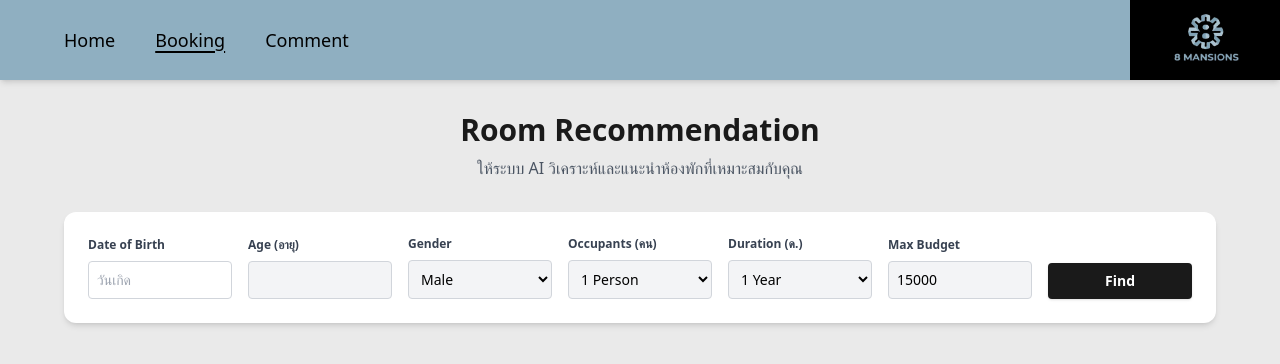
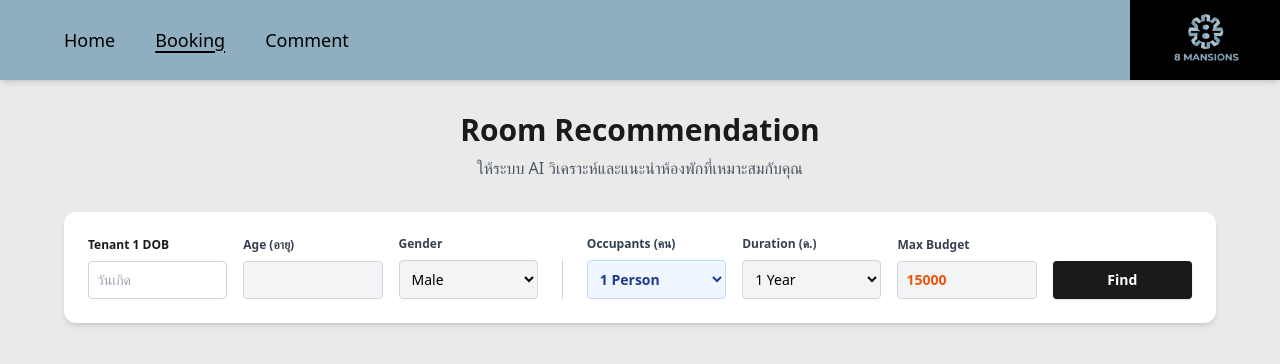
Before and after one commit to Ramza2547/8mansions-backend, a React (Vite) app in the folder tenant/: page /recommend-room in a window 1280 px wide. Shown: the top 364 px of the page. Built offline with nearby package versions, Linux system fonts and the light colour scheme.

Commit message:
Cold start

```diff
--- a/tenant/src/RecommendRoom.jsx
+++ b/tenant/src/RecommendRoom.jsx
@@ -14,29 +14,40 @@ function RecommendRoom() {
 
   const getInitialData = () => {
     let initialBirthDate = null;
+    let initialBirthDate2 = null;
     let initialAge = '';
+    let initialAge2 = '';
+
+    const currentYear = new Date().getFullYear();
 
     if (guestFormData && guestFormData.date_of_birth) {
       const [d, m, y] = guestFormData.date_of_birth.split('/');
       initialBirthDate = new Date(y, m - 1, d);
+      initialAge = currentYear - parseInt(y, 10);
+    }
 
-      const currentYear = new Date().getFullYear();
-      const birthYear = parseInt(y, 10);
-      initialAge = currentYear - birthYear;
+    if (guestFormData && guestFormData.date_of_birth_2) {
+      const [d2, m2, y2] = guestFormData.date_of_birth_2.split('/');
+      initialBirthDate2 = new Date(y2, m2 - 1, d2);
+      initialAge2 = currentYear - parseInt(y2, 10);
     }
-    return { initialBirthDate, initialAge };
+
+    return { initialBirthDate, initialBirthDate2, initialAge, initialAge2 };
   };
 
-  const { initialBirthDate, initialAge } = getInitialData();
+  const { initialBirthDate, initialBirthDate2, initialAge, initialAge2 } = getInitialData();
 
   const [birthDate, setBirthDate] = useState(initialBirthDate);
-  // 🎯 เพิ่ม occupants และ duration เป็นตัวกรอง
+  const [birthDate2, setBirthDate2] = useState(initialBirthDate2); // 🎯 เพิ่ม State วันเกิดคนที่ 2
+
   const [formData, setFormData] = useState({
     age: initialAge,
     gender: 0,
     budget: 15000,
     occupants: hasSecondTenant ? 2 : 1,
-    duration: parseInt(leaseDuration)
+    duration: parseInt(leaseDuration),
+    age2: initialAge2,
+    gender2: 1
   });
 
   const [rooms, setRooms] = useState([]);
@@ -52,6 +63,18 @@ function RecommendRoom() {
       setFormData({ ...formData, age: calculatedAge });
     } else {
       setFormData({ ...formData, age: '' });
+    }
+  };
+
+  // 🎯 เพิ่มฟังก์ชันจัดการปฏิทินคนที่ 2
+  const handleDateChange2 = (date) => {
+    setBirthDate2(date);
+    if (date) {
+      const currentYear = new Date().getFullYear();
+      const calculatedAge = currentYear - date.getFullYear();
+      setFormData({ ...formData, age2: calculatedAge });
+    } else {
+      setFormData({ ...formData, age2: '' });
     }
   };
 
@@ -78,8 +101,9 @@ function RecommendRoom() {
   };
 
   const clearFilters = () => {
-    setFormData({ age: '', gender: 0, budget: 15000, occupants: 1, duration: 12 });
+    setFormData({ age: '', gender: 0, budget: 15000, occupants: 1, duration: 12, age2: '', gender2: 1 });
     setBirthDate(null);
+    setBirthDate2(null);
     setRooms([]);
     setAiPrediction(null);
     setHasSearched(false);
@@ -90,7 +114,7 @@ function RecommendRoom() {
       state: {
         formData: guestFormData,
         duration: leaseDuration,
-        hasSecondTenant: hasSecondTenant,
+        hasSecondTenant: formData.occupants === 2, // 🎯 อัปเดตตามที่กดในหน้า AI
         roomDetails: selectedRoom
       }
     });
@@ -113,17 +137,18 @@ function RecommendRoom() {
 
       <div className="flex-1 p-4 sm:p-8 flex flex-col items-center">
         <div className="text-center mb-8">
-          {/* 🎯 ถอดคำว่า Smart ออก เหลือแค่นี้ครับ */}
           <h1 className="text-2xl sm:text-3xl font-extrabold text-[#1A1A1A]">Room Recommendation</h1>
           <p className="text-gray-600 mt-2">ให้ระบบ AI วิเคราะห์และแนะนำห้องพักที่เหมาะสมกับคุณ</p>
         </div>
 
-        {/* 🎯 ปรับให้กว้างขึ้น เพื่อวางตัวกรอง 5 ช่องให้พอดี */}
         <div className="bg-white p-6 rounded-xl shadow-md w-full max-w-6xl mb-8">
-          <form onSubmit={handleSearch} className="flex flex-col sm:flex-row gap-4 items-end">
+          <form onSubmit={handleSearch} className="flex flex-col gap-4">
+
+            {/* 🎯 แถวแรก: Tenant 1 และ ข้อมูลห้องที่ใช้ร่วมกัน */}
+            <div className="flex flex-col sm:flex-row gap-4 items-end">
 
               <div className="w-full sm:w-1/6">
-              <label className="block text-gray-700 font-bold mb-2 text-xs">Date of Birth</label>
+                <label className="block text-[#1A1A1A] font-bold mb-2 text-xs">Tenant 1 DOB</label>
                 <DatePicker selected={birthDate} onChange={handleDateChange} dateFormat="dd/MM/yyyy" placeholderText="วันเกิด" showMonthDropdown showYearDropdown dropdownMode="select" yearDropdownItemNumber={100} scrollableYearDropdown maxDate={new Date()} className="w-full p-2 bg-white border border-gray-300 rounded focus:ring-2 focus:ring-[#8FAFC1] outline-none text-sm" wrapperClassName="w-full"/>
               </div>
 
@@ -140,10 +165,12 @@ function RecommendRoom() {
                 </select>
               </div>
 
-            {/* 🎯 เพิ่มตัวกรอง Occupants และ Duration */}
+              {/* เส้นแบ่งสายตาบางๆ */}
+              <div className="hidden sm:block h-10 border-l border-gray-300 mx-2"></div>
+
               <div className="w-full sm:w-1/6">
-              <label className="block text-gray-700 font-bold mb-2 text-xs">Occupants (คน)</label>
-              <select name="occupants" value={formData.occupants} onChange={handleChange} className="w-full p-2 bg-gray-100 border border-gray-300 rounded focus:ring-2 focus:ring-[#8FAFC1] outline-none cursor-pointer text-sm">
+                <label className="block text-[#2C3E50] font-bold mb-2 text-xs">Occupants (คน)</label>
+                <select name="occupants" value={formData.occupants} onChange={handleChange} className="w-full p-2 bg-blue-50 border border-blue-200 rounded focus:ring-2 focus:ring-[#8FAFC1] outline-none cursor-pointer text-sm font-bold text-blue-900">
                   <option value={1}>1 Person</option>
                   <option value={2}>2 Persons</option>
                 </select>
@@ -158,27 +185,60 @@ function RecommendRoom() {
                 </select>
               </div>
 
-            <div className="w-full sm:w-1/6">
-              <label className="block text-gray-700 font-bold mb-2 text-xs">Max Budget</label>
-              <input type="number" name="budget" value={formData.budget} onChange={handleChange} className="w-full p-2 bg-gray-100 border border-gray-300 rounded focus:ring-2 focus:ring-[#8FAFC1] outline-none text-sm" />
+              <div className="w-full sm:w-1/6 flex flex-col gap-2">
+                <label className="block text-gray-700 font-bold text-xs">Max Budget</label>
+                <input type="number" name="budget" value={formData.budget} onChange={handleChange} className="w-full p-2 bg-gray-100 border border-gray-300 rounded focus:ring-2 focus:ring-[#8FAFC1] outline-none text-sm font-bold text-orange-600" />
               </div>
 
-            <div className="w-full sm:w-1/6 flex gap-2">
-              <button type="submit" disabled={isLoading} className="w-full bg-[#1A1A1A] hover:bg-gray-800 text-white font-bold py-2 rounded shadow transition-colors flex justify-center items-center text-sm">
+              <div className="w-full sm:w-1/6 flex items-end">
+                <button type="submit" disabled={isLoading} className="w-full bg-[#1A1A1A] hover:bg-gray-800 text-white font-bold py-2 rounded shadow transition-colors flex justify-center items-center text-sm h-[38px]">
                   {isLoading ? <span className="animate-spin h-4 w-4 border-2 border-white border-t-transparent rounded-full"></span> : 'Find'}
                 </button>
               </div>
+            </div>
+
+            {/* 🎯 แถวที่สอง: Tenant 2 (จะโชว์เมื่อ occupants == 2) */}
+            {formData.occupants === 2 && (
+              <div className="flex flex-col sm:flex-row gap-4 items-end pt-4 mt-2 border-t border-dashed border-gray-300 animate-fade-in">
+
+                <div className="w-full sm:w-1/6">
+                  <label className="block text-green-700 font-bold mb-2 text-xs">Tenant 2 DOB</label>
+                  <DatePicker selected={birthDate2} onChange={handleDateChange2} dateFormat="dd/MM/yyyy" placeholderText="วันเกิดคนที่ 2" showMonthDropdown showYearDropdown dropdownMode="select" yearDropdownItemNumber={100} scrollableYearDropdown maxDate={new Date()} className="w-full p-2 bg-green-50 border border-green-200 rounded focus:ring-2 focus:ring-green-400 outline-none text-sm" wrapperClassName="w-full"/>
+                </div>
+
+                <div className="w-full sm:w-1/6">
+                  <label className="block text-gray-700 font-bold mb-2 text-xs">Age (อายุ)</label>
+                  <input type="number" name="age2" value={formData.age2} onChange={handleChange} className="w-full p-2 bg-gray-100 border border-gray-300 rounded focus:ring-2 focus:ring-green-400 outline-none text-sm" />
+                </div>
+
+                <div className="w-full sm:w-1/6">
+                  <label className="block text-gray-700 font-bold mb-2 text-xs">Gender</label>
+                  <select name="gender2" value={formData.gender2} onChange={handleChange} className="w-full p-2 bg-gray-100 border border-gray-300 rounded focus:ring-2 focus:ring-green-400 outline-none cursor-pointer text-sm">
+                    <option value={0}>Male</option>
+                    <option value={1}>Female</option>
+                  </select>
+                </div>
+
+                {/* สร้างช่องว่าง (Empty Space) ดันให้ปุ่มด้านบนไม่เบี้ยว */}
+                <div className="hidden sm:block h-10 border-l border-transparent mx-2"></div>
+                <div className="hidden sm:block w-full sm:w-1/6"></div>
+                <div className="hidden sm:block w-full sm:w-1/6"></div>
+                <div className="hidden sm:block w-full sm:w-1/6"></div>
+                <div className="hidden sm:block w-full sm:w-1/6"></div>
+              </div>
+            )}
+
           </form>
         </div>
 
         {hasSearched && aiPrediction && (
           <div className="w-full max-w-6xl mb-6 p-4 bg-[#8FAFC1] bg-opacity-20 border border-[#8FAFC1] rounded-lg flex items-center justify-between animate-fade-in">
             <div>
-              <span className="font-bold text-[#1A1A1A]">🧠 AI Prediction:</span>
+              <span className="font-bold text-[#1A1A1A]">🧠 AI Blended Prediction:</span>
               <span className="ml-2 text-gray-700">
                 The model predicts you might like <b>Floor {aiPrediction.preferred_floor}</b> with a <b>{aiPrediction.preferred_view}</b> view.
-                <span className="text-gray-500 text-sm ml-2">
-                  (โมเดลวิเคราะห์ว่าคุณน่าจะชอบห้อง <b>ชั้น {aiPrediction.preferred_floor}</b> และวิวแบบ <b>{aiPrediction.preferred_view}</b>)
+                <span className="text-gray-500 text-sm ml-2 block sm:inline mt-1 sm:mt-0">
+                  (โมเดลวิเคราะห์ความต้องการ{formData.occupants === 2 ? 'แบบคู่' : ''}แล้วพบว่าน่าจะชอบชั้น <b>{aiPrediction.preferred_floor}</b> และวิว <b>{aiPrediction.preferred_view}</b>)
                 </span>
               </span>
             </div>
@@ -211,7 +271,6 @@ function RecommendRoom() {
                   <div className="p-5 flex-1">
                     <div className="flex justify-between items-center mb-3">
                       <h3 className="text-xl font-black text-[#1A1A1A]">ROOM {room.Room_ID}</h3>
-                      {/* 🎯 แสดงคะแนน 0-100 */}
                       <span className="text-[10px] font-bold px-2 py-1 bg-green-100 text-green-700 rounded-full">
                         Score: {room.Matching_Score}/100
                       </span>
```
Also changed, not shown: 1 other file (tests, documents, lock files or other folders). Lines whose indentation alone changed are shown as unchanged.
